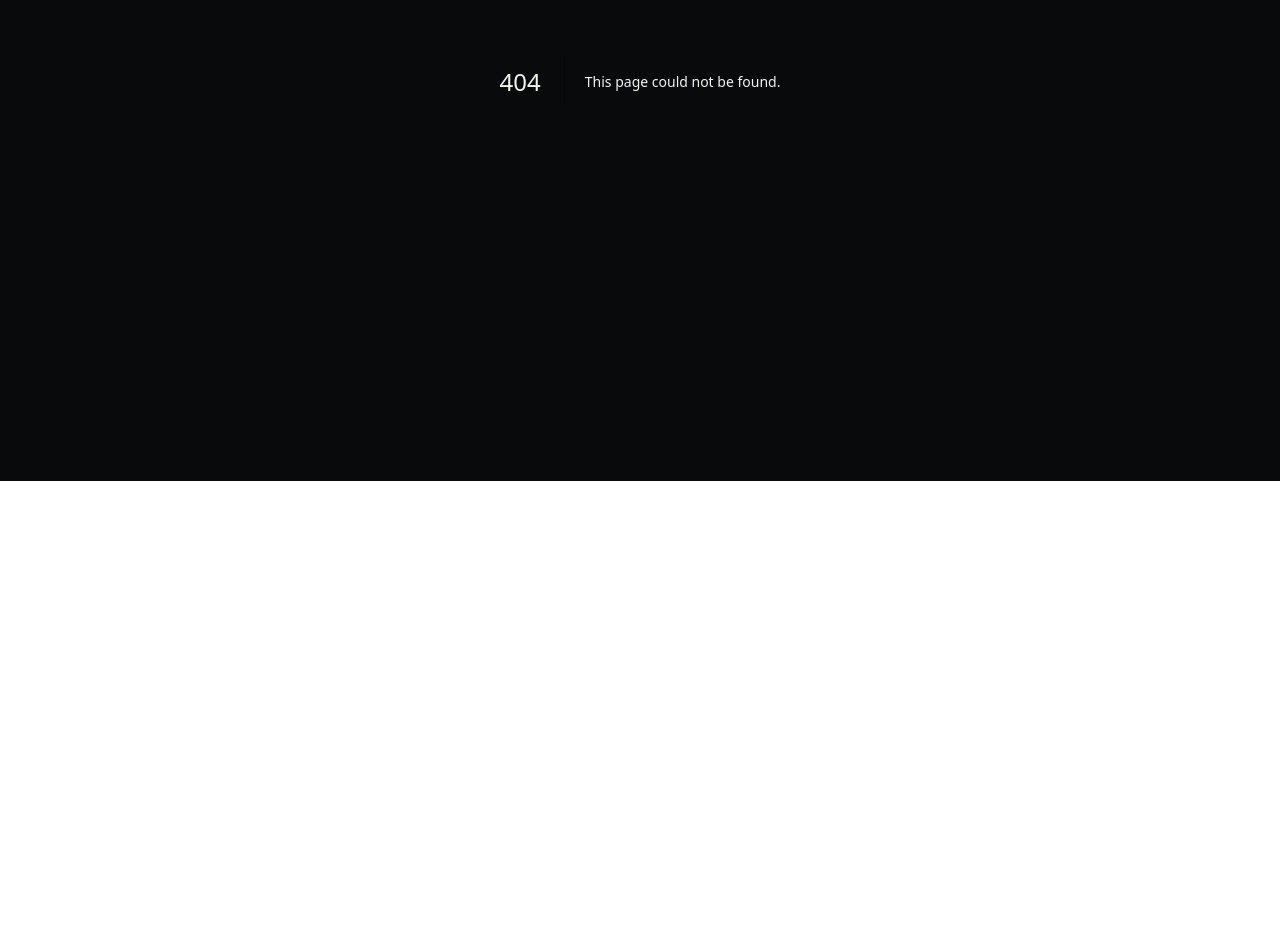
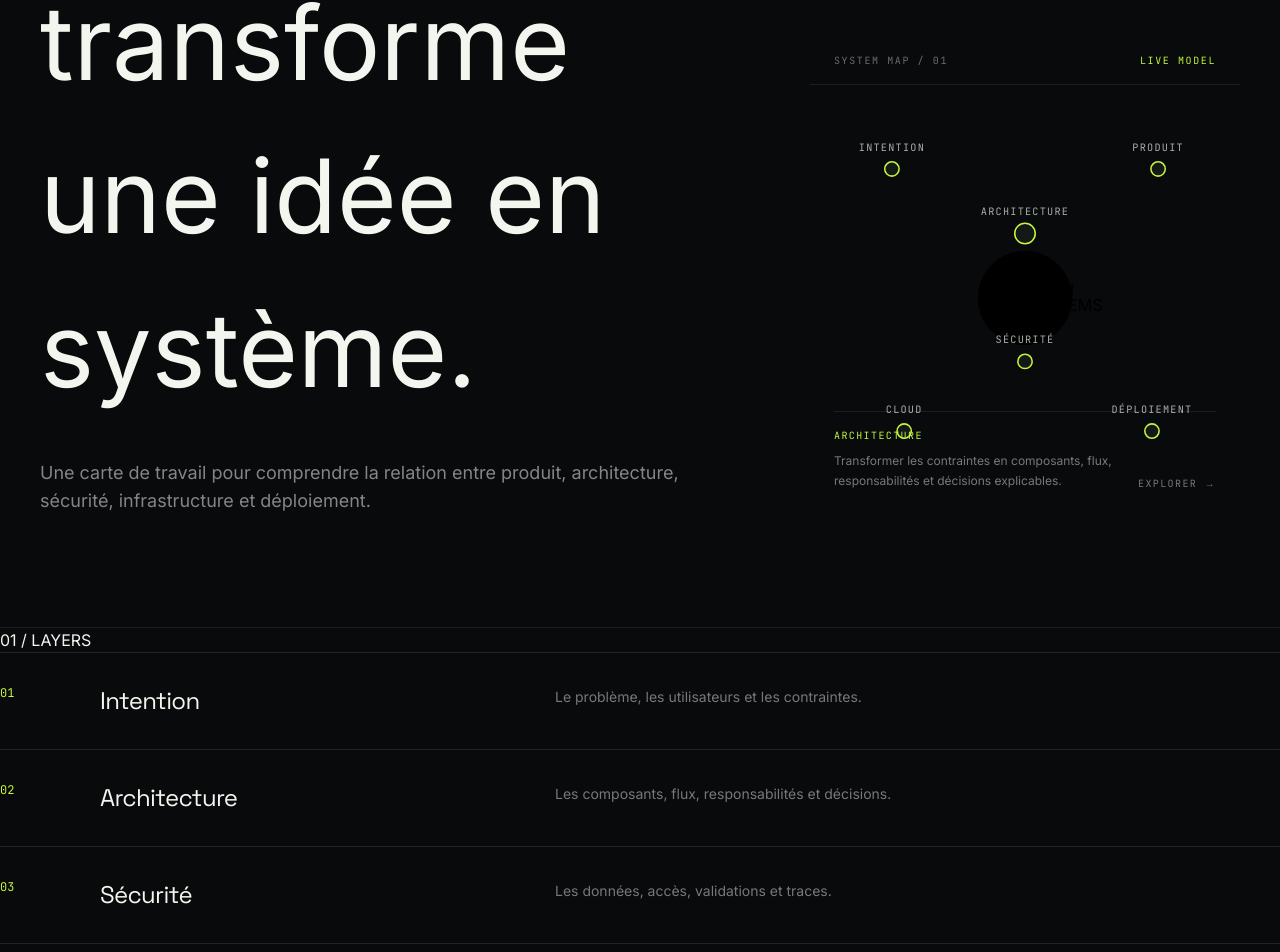
Before and after one commit to digitaleflex/eurinhash-portofolio, a Next.js app: page /systems in a window 1280 px wide. Before the commit this address had no page. Shown: the part 399-1351 px from the top of the page. Before the commit the page ends 880 px from the top, so only its background shows below. Built offline with nearby package versions, Linux system fonts and the light colour scheme.

Commit message:
design: add systems map route

```diff
--- /dev/null
+++ b/app/systems/page.tsx
@@ -0,0 +1,59 @@
+import Link from "next/link";
+import { ArrowUpRight } from "lucide-react";
+import { SystemMap } from "@/components/system-map";
+
+const layers = [
+  ["01", "Intention", "Le problème, les utilisateurs et les contraintes."],
+  ["02", "Architecture", "Les composants, flux, responsabilités et décisions."],
+  ["03", "Sécurité", "Les données, accès, validations et traces."],
+  ["04", "Produit", "L'expérience réelle et les règles métier."],
+  ["05", "Déploiement", "L'infrastructure, l'observabilité et l'évolution."],
+];
+
+export default function Systems() {
+  return (
+    <main>
+      <section className="border-b border-white/[0.08] px-5 pb-20 pt-14 md:px-10 md:pb-28 md:pt-20">
+        <div className="mx-auto max-w-7xl">
+          <p className="section-kicker">System Map / 00</p>
+          <div className="mt-7 grid gap-10 lg:grid-cols-[1fr_0.58fr] lg:items-end">
+            <div>
+              <h1 className="section-title text-[clamp(3.5rem,8vw,7rem)]">Comment je transforme une idée en système.</h1>
+              <p className="mt-8 max-w-2xl text-base leading-7 text-white/50 md:text-lg">Une carte de travail pour comprendre la relation entre produit, architecture, sécurité, infrastructure et déploiement.</p>
+            </div>
+            <SystemMap />
+          </div>
+        </div>
+      </section>
+
+      <section className="section-frame">
+        <div className="section-grid">
+          <div className="section-index">01 / LAYERS</div>
+          <div className="divide-y divide-white/[0.1] border-y border-white/[0.1]">
+            {layers.map(([number, title, description]) => (
+              <article key={number} className="grid gap-5 py-8 md:grid-cols-[80px_0.6fr_1fr]">
+                <span className="font-mono text-xs text-signal">{number}</span>
+                <h2 className="font-display text-2xl tracking-[-0.03em] text-ink">{title}</h2>
+                <p className="max-w-xl text-sm leading-6 text-white/45">{description}</p>
+              </article>
+            ))}
+          </div>
+        </div>
+      </section>
+
+      <section className="section-frame border-t border-white/[0.08]">
+        <div className="section-grid">
+          <div className="section-index">02 / EXPLORE</div>
+          <div>
+            <p className="section-kicker">Architecture in practice</p>
+            <h2 className="section-title">Voir les systèmes construits.</h2>
+            <div className="mt-10 flex flex-wrap gap-3">
+              <Link href="/work" className="button-primary">Explorer le work <ArrowUpRight size={15} /></Link>
+              <Link href="/architecture" className="button-secondary">Voir les principes</Link>
+            </div>
+          </div>
+        </div>
+      </section>
+    </main>
+  );
+}
```
